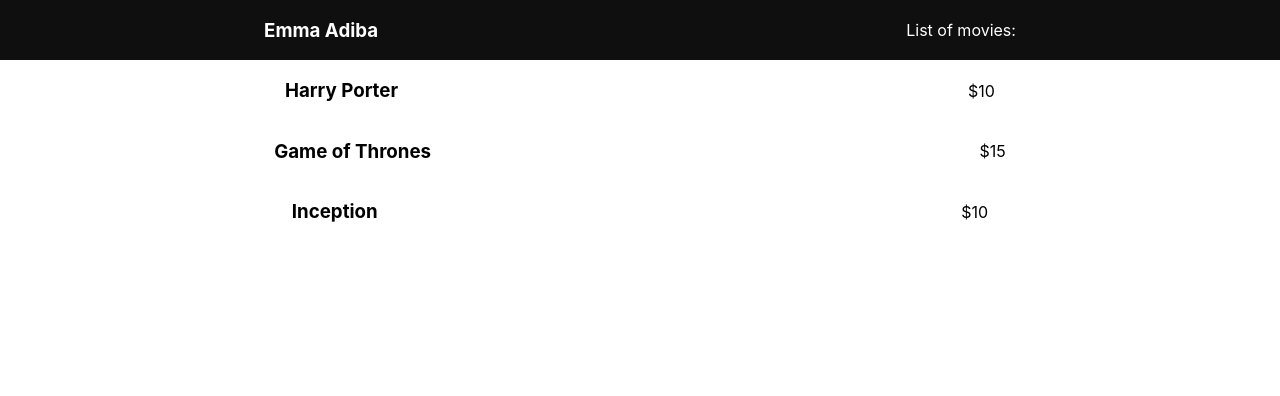
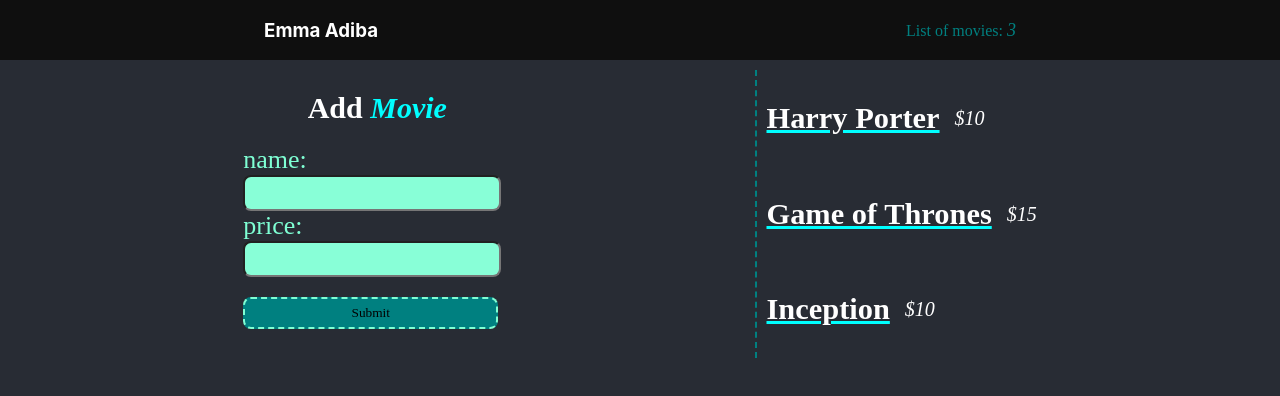
Before and after one commit to AdibaEmma/react-context-api, a React (Create React App) app: page / in a window 1280 px wide. Shown: the top 396 px of the page. Built offline with nearby package versions, Linux system fonts and the light colour scheme.

Commit message:
add styles

```diff
--- a/public/index.html
+++ b/public/index.html
@@ -11,7 +11,7 @@
     />
     <link rel="apple-touch-icon" href="%PUBLIC_URL%/logo192.png" />
     <link rel="manifest" href="%PUBLIC_URL%/manifest.json" />
-    <title>React App</title>
+    <title>Context API</title>
   </head>
   <body>
     <noscript>You need to enable JavaScript to run this app.</noscript>
--- a/src/App.js
+++ b/src/App.js
@@ -1,5 +1,6 @@
 import MovieList from "./components/MovieList";
 import Nav from "./components/Nav"
+import AddMovie from "./components/AddMovie"
 import { MovieProvider } from "./MovieContext"
 
 function App() {
@@ -7,7 +8,10 @@ function App() {
     <MovieProvider>
     <div className="App">
       <Nav />
+      <div className="main">
+      <AddMovie />
       <MovieList />
+      </div>
     </div>
     </MovieProvider>
   );
--- /dev/null
+++ b/src/components/AddMovie.js
@@ -0,0 +1,43 @@
+import React, { useState } from 'react'
+
+const AddMovie = () => {
+    const [name, setName] = useState("")
+    const [price, setPrice] = useState("")
+
+    const updateName = e => {
+        setName(e.target.value)
+    }
+
+    const updatePrice = e => {
+        setPrice(e.target.value)
+    }
+
+    const addMovie = e => {
+        e.preventDefault();
+
+    }
+
+
+
+    return (
+        <div className="form">
+            <h1 className="form-heading">Add <span>Movie</span></h1>
+            <form action="">
+            <label htmlFor="name">name:</label>
+           <input type="text"
+           name="name" value={name}
+           onChange={updateName}
+           />
+           <label htmlFor="price">price:</label>
+           <input type="text"
+           name="price" value={price}
+           onChange={updatePrice}
+           />
+           <button>Submit</button>
+       </form>
+        </div>
+
+    )
+}
+
+export default AddMovie
--- a/src/components/Movie.js
+++ b/src/components/Movie.js
@@ -2,7 +2,7 @@ import React from 'react'
 
 const Movie = ({name, price}) => {
     return (
-        <div className="movie">
+        <div className="movie-list">
             <h3>{name}</h3>
             <p>{price}</p>
         </div>
--- a/src/components/MovieList.js
+++ b/src/components/MovieList.js
@@ -5,7 +5,7 @@ import {MovieContext} from "../MovieContext"
 const MovieList = () => {
     const [movies, setMovies] = useContext(MovieContext)
     return (
-        <div>
+        <div className="movies">
             {
                 movies.map(movie => (
                     <Movie name={movie.name} price={movie.price} key={movie.id}/>
--- a/src/components/Nav.js
+++ b/src/components/Nav.js
@@ -1,10 +1,12 @@
-import React from 'react'
+import {useContext} from 'react'
+import {MovieContext} from '../MovieContext'
 
 const Nav = () => {
+    const [movies, setMovies] = useContext(MovieContext)
     return (
         <div className="nav">
             <h3>Emma Adiba</h3>
-            <p>List of movies: </p>
+            <p>List of movies: <span>{movies.length}</span></p>
         </div>
     )
 }
--- a/src/index.css
+++ b/src/index.css
@@ -1,5 +1,6 @@
 body {
   margin: 0;
+  background-color: #282c34;
   font-family: -apple-system, BlinkMacSystemFont, 'Segoe UI', 'Roboto', 'Oxygen',
     'Ubuntu', 'Cantarell', 'Fira Sans', 'Droid Sans', 'Helvetica Neue',
     sans-serif;
@@ -16,32 +17,6 @@ code {
   text-align: center;
 }
 
-.App-logo {
-  height: 40vmin;
-  pointer-events: none;
-}
-
-@media (prefers-reduced-motion: no-preference) {
-  .App-logo {
-    animation: App-logo-spin infinite 20s linear;
-  }
-}
-
-.App-header {
-  background-color: #282c34;
-  min-height: 100vh;
-  display: flex;
-  flex-direction: column;
-  align-items: center;
-  justify-content: center;
-  font-size: calc(10px + 2vmin);
-  color: white;
-}
-
-.App-link {
-  color: #61dafb;
-}
-
 .nav {
   background-color: rgb(15, 15, 15);
   color: white;
@@ -50,10 +25,97 @@ code {
   align-items: center;
 }
 
-.movie {
+.nav p {
+  font-family: cursive;
+  color: teal;
+}
+
+.nav p span {
+  font-style: italic;
+  font-size: 18px;
+}
+
+.main {
+  margin-top: 10px;
+  min-height: 100vh;
   display: flex;
-  justify-content: space-around;
+  align-items: flex-start;
+  justify-content: space-evenly;
+  font-size: calc(10px + 2vmin);
+  color: white;
+}
+
+.movies {
+  padding-left: 10px;
+  border-left: teal 2px dashed;
+  display: flex;
+  flex-direction: column;
+  justify-content: center;
+  align-items: flex-start;
+}
+
+.movie-list {
+  display: flex;
+  flex-direction: row;
+  justify-content: space-evenly;
   align-items: center;
+}
+
+.movie-list h3 {
+  font-family: cursive;
+  text-decoration: underline aqua;
+  cursor: default;
+}
+
+.movie-list p {
+  margin-left: 15px;
+ font-family: serif;
+ font-size: 20px;
+ font-style: italic;
+}
+
+form {
+  display: flex ;
+  flex-direction: column;
+  justify-content: space-evenly;
+  align-items: flex-start;
+}
+
+.form .form-heading {
+  font-size: 30px;
+  font-family: cursive;
+}
+
+.form-heading span {
+  font-style: italic;
+  color: aqua;
+}
+
+.form label {
+  font-family: cursive;
+  color: aquamarine;
+}
+
+.form input {
+  width: 250px;
+  height: 30px;
+  margin-right: 10px;
+  border-radius: 8px;
+  background-color: rgb(136, 255, 215);
+  color: #4f5358;
+  font-size: 16px;
+  font-family: cursive;
+}
+
+.form button {
+  width: 255px;
+  height: 32px;
+  margin-top: 20px;
+  font-family: cursive;
+  background-color: teal;
+  border: 2px aquamarine dashed;
+  border-radius: 8px;
+  cursor: pointer;
 }
 
 
```
Also changed, not shown: 1 other file (tests, documents, lock files or other folders).
